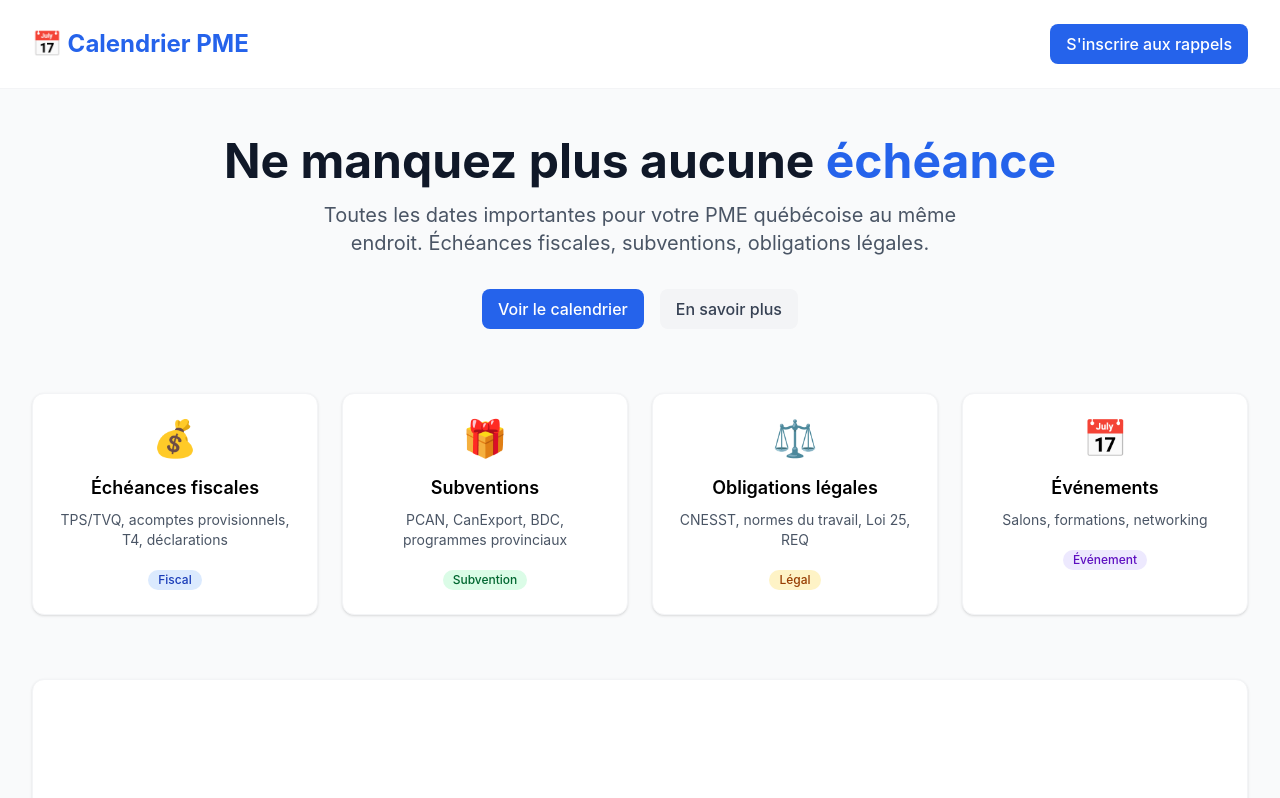
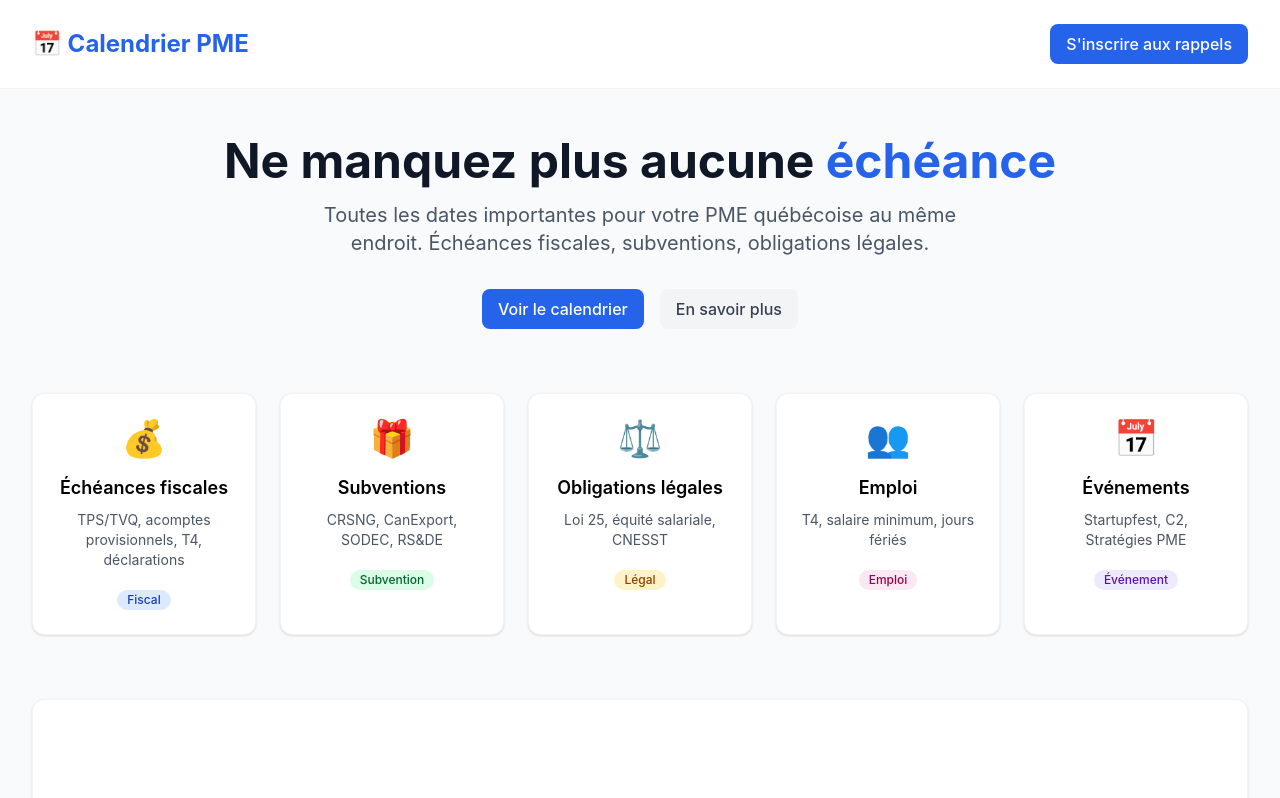
Before and after one commit to admin-rayv/calendrier-pme, a Next.js app: page / in a window 1280 px wide. Shown: the top 798 px of the page. Built offline with nearby package versions, Linux system fonts and the light colour scheme.

Commit message:
🎨 Complete Design System
- Add emploi color (#ec4899) to Tailwind config
- Update Badge component with emploi category
- Create docs/DESIGN.md documentation
- Update homepage with 5 category cards
- Document colors, typography, components, spacing

```diff
--- a/src/app/page.tsx
+++ b/src/app/page.tsx
@@ -36,7 +36,7 @@ export default function Home() {
         </div>
 
         {/* Categories */}
-        <div className="grid md:grid-cols-2 lg:grid-cols-4 gap-6 mb-16">
+        <div className="grid md:grid-cols-2 lg:grid-cols-5 gap-6 mb-16">
           <Card className="text-center hover:shadow-md transition-shadow">
             <div className="text-4xl mb-4">💰</div>
             <h3 className="text-lg font-semibold mb-2">Échéances fiscales</h3>
@@ -50,7 +50,7 @@ export default function Home() {
             <div className="text-4xl mb-4">🎁</div>
             <h3 className="text-lg font-semibold mb-2">Subventions</h3>
             <p className="text-gray-600 text-sm mb-4">
-              PCAN, CanExport, BDC, programmes provinciaux
+              CRSNG, CanExport, SODEC, RS&DE
             </p>
             <Badge category="subvention">Subvention</Badge>
           </Card>
@@ -59,16 +59,25 @@ export default function Home() {
             <div className="text-4xl mb-4">⚖️</div>
             <h3 className="text-lg font-semibold mb-2">Obligations légales</h3>
             <p className="text-gray-600 text-sm mb-4">
-              CNESST, normes du travail, Loi 25, REQ
+              Loi 25, équité salariale, CNESST
             </p>
             <Badge category="legal">Légal</Badge>
+          </Card>
+
+          <Card className="text-center hover:shadow-md transition-shadow">
+            <div className="text-4xl mb-4">👥</div>
+            <h3 className="text-lg font-semibold mb-2">Emploi</h3>
+            <p className="text-gray-600 text-sm mb-4">
+              T4, salaire minimum, jours fériés
+            </p>
+            <Badge category="emploi">Emploi</Badge>
           </Card>
 
           <Card className="text-center hover:shadow-md transition-shadow">
             <div className="text-4xl mb-4">📅</div>
             <h3 className="text-lg font-semibold mb-2">Événements</h3>
             <p className="text-gray-600 text-sm mb-4">
-              Salons, formations, networking
+              Startupfest, C2, Stratégies PME
             </p>
             <Badge category="event">Événement</Badge>
           </Card>
--- a/src/components/ui/Badge.tsx
+++ b/src/components/ui/Badge.tsx
@@ -1,10 +1,10 @@
 import { ReactNode } from 'react';
 
-type Category = 'fiscal' | 'subvention' | 'legal' | 'event';
+type Category = 'fiscal' | 'subvention' | 'legal' | 'event' | 'emploi';
 
 interface BadgeProps {
   category: Category;
-  children: ReactNode;
+  children?: ReactNode;
 }
 
 const categoryStyles: Record<Category, string> = {
@@ -12,6 +12,7 @@ const categoryStyles: Record<Category, string> = {
   subvention: 'bg-green-100 text-green-800',
   legal: 'bg-amber-100 text-amber-800',
   event: 'bg-violet-100 text-violet-800',
+  emploi: 'bg-pink-100 text-pink-800',
 };
 
 const categoryLabels: Record<Category, string> = {
@@ -19,6 +20,7 @@ const categoryLabels: Record<Category, string> = {
   subvention: '🎁 Subvention',
   legal: '⚖️ Légal',
   event: '📅 Événement',
+  emploi: '👥 Emploi',
 };
 
 export function Badge({ category, children }: BadgeProps) {
--- a/tailwind.config.ts
+++ b/tailwind.config.ts
@@ -42,6 +42,7 @@ const config: Config = {
         subvention: '#22c55e', // Vert
         legal: '#f59e0b',      // Orange
         event: '#8b5cf6',      // Violet
+        emploi: '#ec4899',     // Rose/Pink
       },
       fontFamily: {
         sans: ['Inter', 'system-ui', 'sans-serif'],
```
Also changed, not shown: 1 other file (tests, documents, lock files or other folders).
